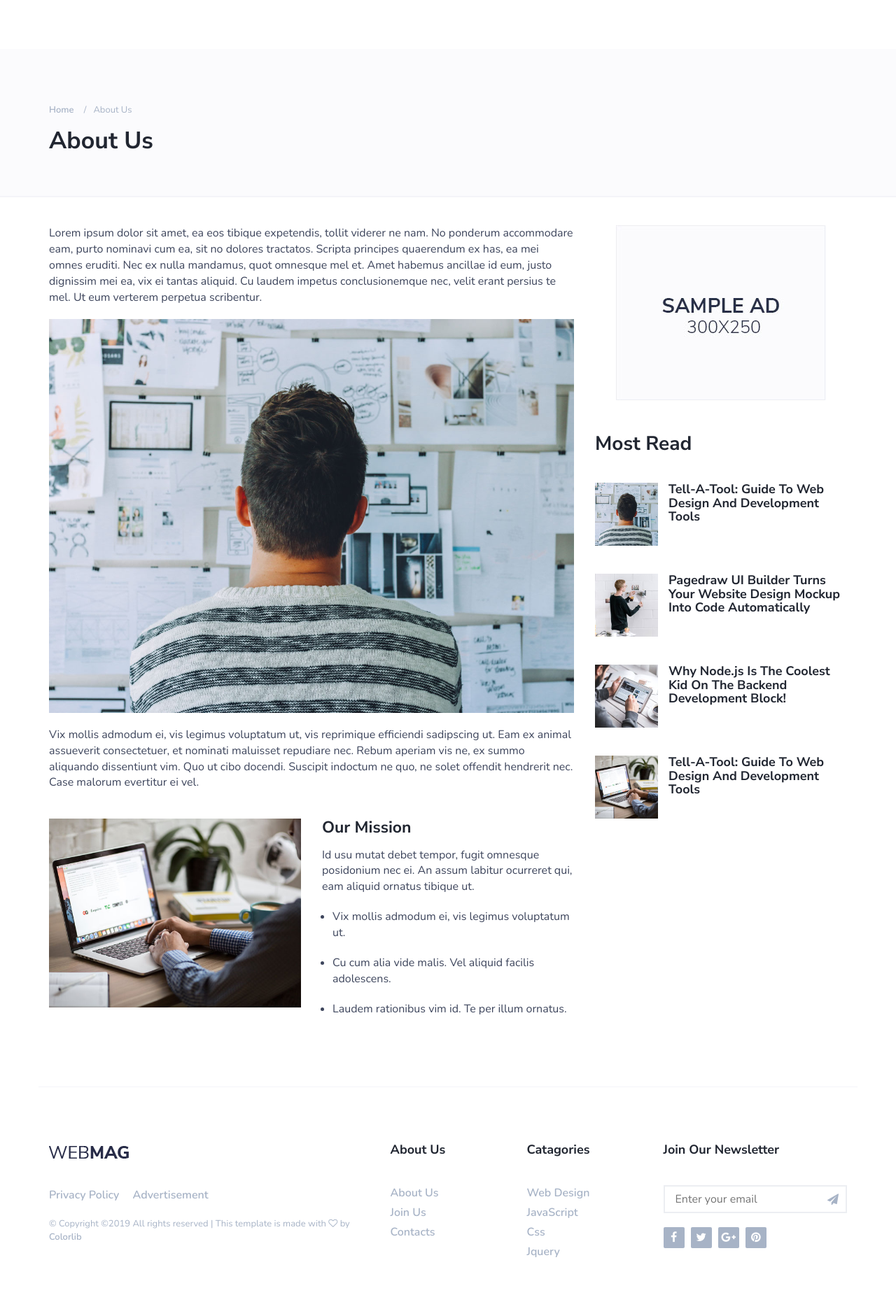
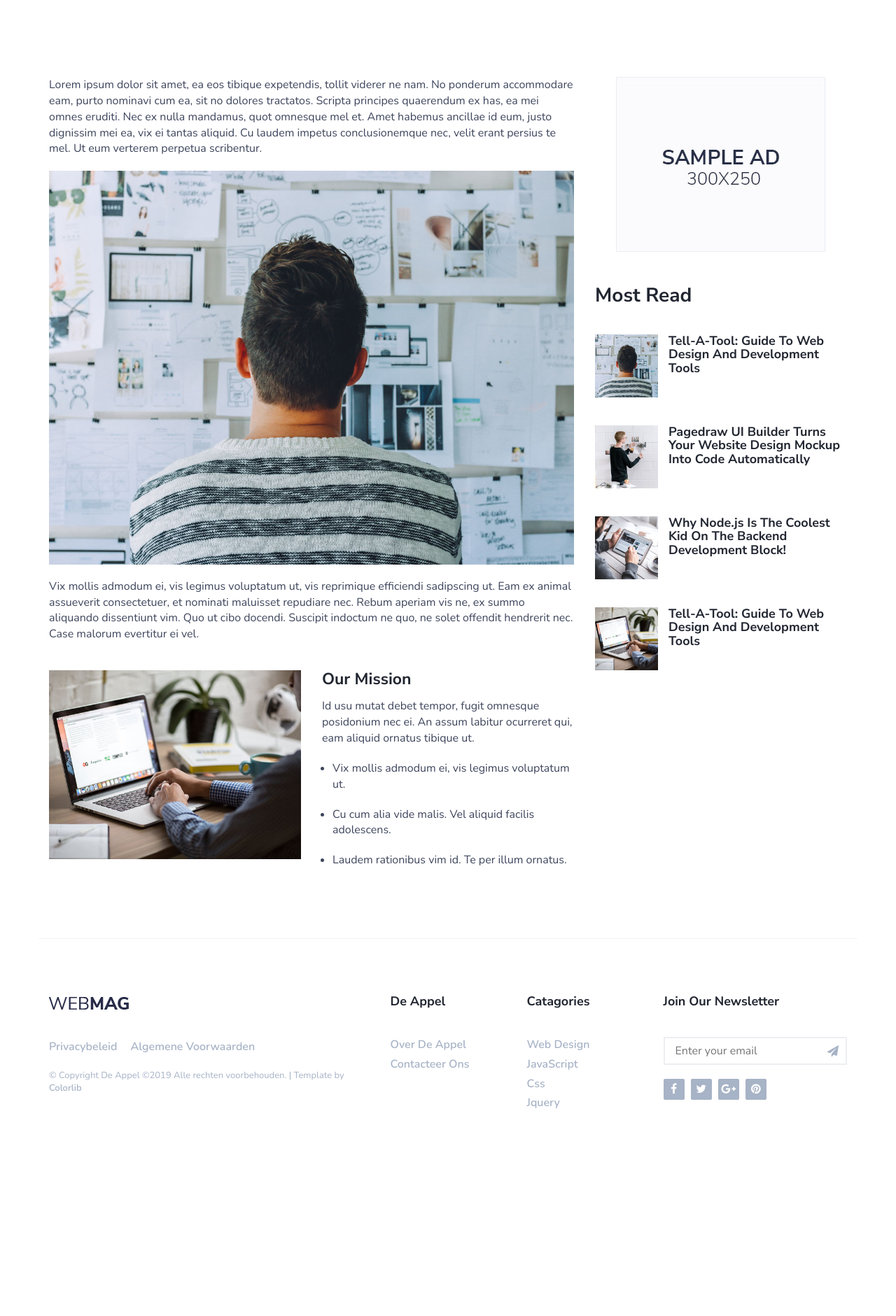
Before and after one commit to ComLarsic/ComLarsic.github.io, a Flask app: page /about.html in a window 1280 px wide. Shown: the whole page at 70% size. After the commit the page ends 1584 px from the top, so only its background shows below. Run offline with Flask 2, Linux system fonts and the light colour scheme.

Commit message:
fuck couldnt build

```diff
--- a/templates/about.html
+++ b/templates/about.html
@@ -6,7 +6,7 @@
 		<meta name="viewport" content="width=device-width, initial-scale=1">
 		 <!-- The above 3 meta tags *must* come first in the head; any other head content must come *after* these tags -->
 
-		<title>WebMag HTML Template</title>
+		<title>De Appel - Over Ons</title>
 
 		<!-- Google font -->
 		<link href="https://fonts.googleapis.com/css?family=Nunito+Sans:700%7CNunito:300,600" rel="stylesheet">
@@ -39,18 +39,18 @@
 					<div class="container">
 						<!-- logo -->
 						<div class="nav-logo">
-							<a href="index.html" class="logo"><img src="./img/logo.png" alt=""></a>
+							<a href="index.html" class="logo"><img src="./assets/img/logo.png" alt="De Appel Logo"></a>
 						</div>
 						<!-- /logo -->
 
 						<!-- nav -->
 						<ul class="nav-menu nav navbar-nav">
-							<li><a href="category.html">News</a></li>
-							<li><a href="category.html">Popular</a></li>
-							<li class="cat-1"><a href="category.html">Web Design</a></li>
-							<li class="cat-2"><a href="category.html">JavaScript</a></li>
-							<li class="cat-3"><a href="category.html">Css</a></li>
-							<li class="cat-4"><a href="category.html">Jquery</a></li>
+							<li><a href="/">Home</a></li>
+							<!-- <li><a href="category.html">Populair</a></li> -->
+<!--							<li class="cat-1"><a href="category.html">Web Design</a></li>-->
+<!--							<li class="cat-2"><a href="category.html">JavaScript</a></li>-->
+<!--							<li class="cat-3"><a href="category.html">Css</a></li>-->
+<!--							<li class="cat-4"><a href="category.html">Jquery</a></li>-->
 						</ul>
 						<!-- /nav -->
 
@@ -59,7 +59,7 @@
 							<button class="aside-btn"><i class="fa fa-bars"></i></button>
 							<button class="search-btn"><i class="fa fa-search"></i></button>
 							<div class="search-form">
-								<input class="search-input" type="text" name="search" placeholder="Enter Your Search ...">
+								<input class="search-input" type="text" name="search" placeholder="Zoeken binnen 'De Appel'...">
 								<button class="search-close"><i class="fa fa-times"></i></button>
 							</div>
 						</div>
@@ -74,50 +74,48 @@
 					<div class="section-row">
 						<ul class="nav-aside-menu">
 							<li><a href="index.html">Home</a></li>
-							<li><a href="about.html">About Us</a></li>
-							<li><a href="#">Join Us</a></li>
-							<li><a href="#">Advertisement</a></li>
-							<li><a href="contact.html">Contacts</a></li>
+							<li><a href="about.html">Over Ons</a></li>
+							<li><a href="contact.html">Contacteer Ons</a></li>
 						</ul>
 					</div>
 					<!-- /nav -->
 
 					<!-- widget posts -->
-					<div class="section-row">
-						<h3>Recent Posts</h3>
-						<div class="post post-widget">
-							<a class="post-img" href="blog-post.html"><img src="./img/widget-2.jpg" alt=""></a>
-							<div class="post-body">
-								<h3 class="post-title"><a href="blog-post.html">Pagedraw UI Builder Turns Your Website Design Mockup Into Code Automatically</a></h3>
-							</div>
-						</div>
+<!--					<div class="section-row">-->
+<!--						<h3>Recent Posts</h3>-->
+<!--						<div class="post post-widget">-->
+<!--							<a class="post-img" href="blog-post.html"><img src="./assets/img/widget-2.jpg" alt=""></a>-->
+<!--							<div class="post-body">-->
+<!--								<h3 class="post-title"><a href="blog-post.html">Pagedraw UI Builder Turns Your Website Design Mockup Into Code Automatically</a></h3>-->
+<!--							</div>-->
+<!--						</div>-->
 
-						<div class="post post-widget">
-							<a class="post-img" href="blog-post.html"><img src="./img/widget-3.jpg" alt=""></a>
-							<div class="post-body">
-								<h3 class="post-title"><a href="blog-post.html">Why Node.js Is The Coolest Kid On The Backend Development Block!</a></h3>
-							</div>
-						</div>
+<!--						<div class="post post-widget">-->
+<!--							<a class="post-img" href="blog-post.html"><img src="./assets/img/widget-3.jpg" alt=""></a>-->
+<!--							<div class="post-body">-->
+<!--								<h3 class="post-title"><a href="blog-post.html">Why Node.js Is The Coolest Kid On The Backend Development Block!</a></h3>-->
+<!--							</div>-->
+<!--						</div>-->
 
-						<div class="post post-widget">
-							<a class="post-img" href="blog-post.html"><img src="./img/widget-4.jpg" alt=""></a>
-							<div class="post-body">
-								<h3 class="post-title"><a href="blog-post.html">Tell-A-Tool: Guide To Web Design And Development Tools</a></h3>
-							</div>
-						</div>
-					</div>
+<!--						<div class="post post-widget">-->
+<!--							<a class="post-img" href="blog-post.html"><img src="./assets/img/widget-4.jpg" alt=""></a>-->
+<!--							<div class="post-body">-->
+<!--								<h3 class="post-title"><a href="blog-post.html">Tell-A-Tool: Guide To Web Design And Development Tools</a></h3>-->
+<!--							</div>-->
+<!--						</div>-->
+<!--					</div>-->
 					<!-- /widget posts -->
 
 					<!-- social links -->
-					<div class="section-row">
-						<h3>Follow us</h3>
-						<ul class="nav-aside-social">
-							<li><a href="#"><i class="fa fa-facebook"></i></a></li>
-							<li><a href="#"><i class="fa fa-twitter"></i></a></li>
-							<li><a href="#"><i class="fa fa-google-plus"></i></a></li>
-							<li><a href="#"><i class="fa fa-pinterest"></i></a></li>
-						</ul>
-					</div>
+<!--					<div class="section-row">-->
+<!--						<h3>Follow us</h3>-->
+<!--						<ul class="nav-aside-social">-->
+<!--							<li><a href="#"><i class="fa fa-facebook"></i></a></li>-->
+<!--							<li><a href="#"><i class="fa fa-twitter"></i></a></li>-->
+<!--							<li><a href="#"><i class="fa fa-google-plus"></i></a></li>-->
+<!--							<li><a href="#"><i class="fa fa-pinterest"></i></a></li>-->
+<!--						</ul>-->
+<!--					</div>-->
 					<!-- /social links -->
 
 					<!-- aside nav close -->
@@ -127,22 +125,6 @@
 				<!-- Aside Nav -->
 			</div>
 			<!-- /Nav -->
-
-			<!-- Page Header -->
-			<div class="page-header">
-				<div class="container">
-					<div class="row">
-						<div class="col-md-10">
-							<ul class="page-header-breadcrumb">
-								<li><a href="index.html">Home</a></li>
-								<li>About Us</li>
-							</ul>
-							<h1>About Us</h1>
-						</div>
-					</div>
-				</div>
-			</div>
-			<!-- /Page Header -->
 		</header>
 		<!-- /Header -->
 
@@ -156,14 +138,14 @@
 						<div class="section-row">
 							<p>Lorem ipsum dolor sit amet, ea eos tibique expetendis, tollit viderer ne nam. No ponderum accommodare eam, purto nominavi cum ea, sit no dolores tractatos. Scripta principes quaerendum ex has, ea mei omnes eruditi. Nec ex nulla mandamus, quot omnesque mel et. Amet habemus ancillae id eum, justo dignissim mei ea, vix ei tantas aliquid. Cu laudem impetus conclusionemque nec, velit erant persius te mel. Ut eum verterem perpetua scribentur.</p>
 							<figure class="figure-img">
-								<img class="img-responsive" src="./img/about-1.jpg" alt="">
+								<img class="img-responsive" src="./assets/img/about-1.jpg" alt="">
 							</figure>
 							<p>Vix mollis admodum ei, vis legimus voluptatum ut, vis reprimique efficiendi sadipscing ut. Eam ex animal assueverit consectetuer, et nominati maluisset repudiare nec. Rebum aperiam vis ne, ex summo aliquando dissentiunt vim. Quo ut cibo docendi. Suscipit indoctum ne quo, ne solet offendit hendrerit nec. Case malorum evertitur ei vel.</p>
 						</div>
 						<div class="row section-row">
 							<div class="col-md-6">
 								<figure class="figure-img">
-									<img class="img-responsive" src="./img/about-2.jpg" alt="">
+									<img class="img-responsive" src="./assets/img/about-2.jpg" alt="">
 								</figure>
 							</div>
 							<div class="col-md-6">
@@ -183,7 +165,7 @@
 						<!-- ad -->
 						<div class="aside-widget text-center">
 							<a href="#" style="display: inline-block;margin: auto;">
-								<img class="img-responsive" src="./img/ad-1.jpg" alt="">
+								<img class="img-responsive" src="./assets/img/ad-1.jpg" alt="">
 							</a>
 						</div>
 						<!-- /ad -->
@@ -195,28 +177,28 @@
 							</div>
 
 							<div class="post post-widget">
-								<a class="post-img" href="blog-post.html"><img src="./img/widget-1.jpg" alt=""></a>
+								<a class="post-img" href="blog-post.html"><img src="./assets/img/widget-1.jpg" alt=""></a>
 								<div class="post-body">
 									<h3 class="post-title"><a href="blog-post.html">Tell-A-Tool: Guide To Web Design And Development Tools</a></h3>
 								</div>
 							</div>
 
 							<div class="post post-widget">
-								<a class="post-img" href="blog-post.html"><img src="./img/widget-2.jpg" alt=""></a>
+								<a class="post-img" href="blog-post.html"><img src="./assets/img/widget-2.jpg" alt=""></a>
 								<div class="post-body">
 									<h3 class="post-title"><a href="blog-post.html">Pagedraw UI Builder Turns Your Website Design Mockup Into Code Automatically</a></h3>
 								</div>
 							</div>
 
 							<div class="post post-widget">
-								<a class="post-img" href="blog-post.html"><img src="./img/widget-3.jpg" alt=""></a>
+								<a class="post-img" href="blog-post.html"><img src="./assets/img/widget-3.jpg" alt=""></a>
 								<div class="post-body">
 									<h3 class="post-title"><a href="blog-post.html">Why Node.js Is The Coolest Kid On The Backend Development Block!</a></h3>
 								</div>
 							</div>
 
 							<div class="post post-widget">
-								<a class="post-img" href="blog-post.html"><img src="./img/widget-4.jpg" alt=""></a>
+								<a class="post-img" href="blog-post.html"><img src="./assets/img/widget-4.jpg" alt=""></a>
 								<div class="post-body">
 									<h3 class="post-title"><a href="blog-post.html">Tell-A-Tool: Guide To Web Design And Development Tools</a></h3>
 								</div>
@@ -241,15 +223,15 @@
 					<div class="col-md-5">
 						<div class="footer-widget">
 							<div class="footer-logo">
-								<a href="index.html" class="logo"><img src="./img/logo.png" alt=""></a>
+								<a href="index.html" class="logo"><img src="./assets/img/logo.png" alt=""></a>
 							</div>
 							<ul class="footer-nav">
-								<li><a href="#">Privacy Policy</a></li>
-								<li><a href="#">Advertisement</a></li>
+								<li><a href="#">Privacybeleid</a></li>
+								<li><a href="#">Algemene Voorwaarden</a></li>
 							</ul>
 							<div class="footer-copyright">
 								<span>&copy; <!-- Link back to Colorlib can't be removed. Template is licensed under CC BY 3.0. -->
-Copyright &copy;<script>document.write(new Date().getFullYear());</script> All rights reserved | This template is made with <i class="fa fa-heart-o" aria-hidden="true"></i> by <a href="https://colorlib.com" target="_blank">Colorlib</a>
+Copyright De Appel &copy;<script>document.write(new Date().getFullYear());</script> Alle rechten voorbehouden. | Template by <a href="https://colorlib.com" target="_blank">Colorlib</a>
 <!-- Link back to Colorlib can't be removed. Template is licensed under CC BY 3.0. --></span>
 							</div>
 						</div>
@@ -259,11 +241,10 @@ Copyright &copy;<script>document.write(new Date().getFullYear());</script> All r
 						<div class="row">
 							<div class="col-md-6">
 								<div class="footer-widget">
-									<h3 class="footer-title">About Us</h3>
+									<h3 class="footer-title">De Appel</h3>
 									<ul class="footer-links">
-										<li><a href="about.html">About Us</a></li>
-										<li><a href="#">Join Us</a></li>
-										<li><a href="contact.html">Contacts</a></li>
+										<li><a href="about.html">Over De Appel</a></li>
+										<li><a href="contact.html">Contacteer Ons</a></li>
 									</ul>
 								</div>
 							</div>
@@ -307,9 +288,9 @@ Copyright &copy;<script>document.write(new Date().getFullYear());</script> All r
 		<!-- /Footer -->
 
 		<!-- jQuery Plugins -->
-		<script src="js/jquery.min.js"></script>
-		<script src="js/bootstrap.min.js"></script>
-		<script src="js/main.js"></script>
+		<script src="./assets/js/jquery.min.js"></script>
+		<script src="./assets/js/bootstrap.min.js"></script>
+		<script src="./assets/js/main.js"></script>
 
 	</body>
 </html>
```
Also changed, not shown: 1 other file.
